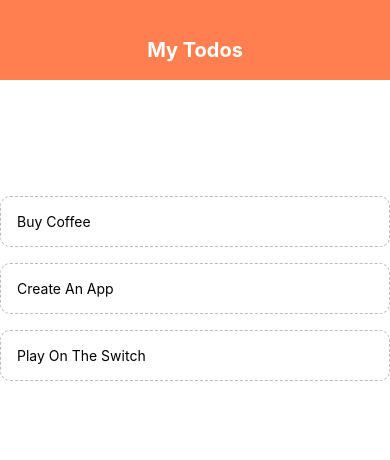
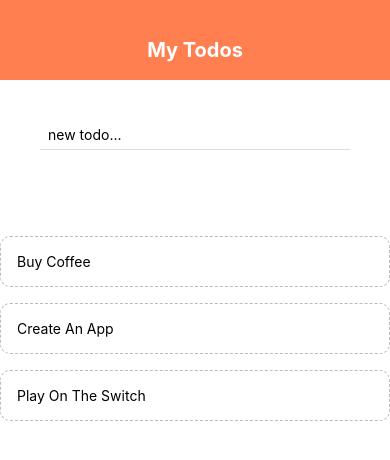
Before and after one commit to FrederickKisife/React-Native-Project, a React Native app: screen / in a window 390 px wide. Shown: the top 460 px of the page. Built offline with nearby package versions, Linux system fonts and the light colour scheme.

Commit message:
form to add new todso

```diff
--- a/App.js
+++ b/App.js
@@ -1,7 +1,9 @@
 import React, { useState } from 'react';
 import { StyleSheet, Text, View, FlatList } from 'react-native';
+import AddTodo from './components/addTodo';
 import Header from './components/header';
 import TodoItem from './components/todoItem';
+
 
 
 export default function App() {
@@ -22,7 +24,7 @@
       <Header/>
 
       <View style={styles.content}>
-        {/*  to form */}
+        <AddTodo/>
       </View>
       <View style={styles.list}>
         <FlatList
--- /dev/null
+++ b/components/addTodo.js
@@ -0,0 +1,30 @@
+import React, {useState} from "react";
+import { StyleSheet, Text, View, TextInput, Button} from "react-native";
+
+export default function AddTodo(){
+    const [text, setText] = useState('')
+
+    const changeHandler= (val)=>{
+        setText(val)
+    }
+
+    return(
+        <View>
+            <TextInput
+                style = {styles.input}
+                placeholder ="new todo..."
+                onChangeText={changeHandler}
+            />
+        </View>
+    )
+}
+
+const styles = StyleSheet.create({
+    input:{
+        marginBottom: 10,
+        paddingHorizontal: 8,
+        paddingVertical: 6,
+        borderBottomWidth: 1,
+        borderBottomColor: '#ddd'
+    }
+})
```
